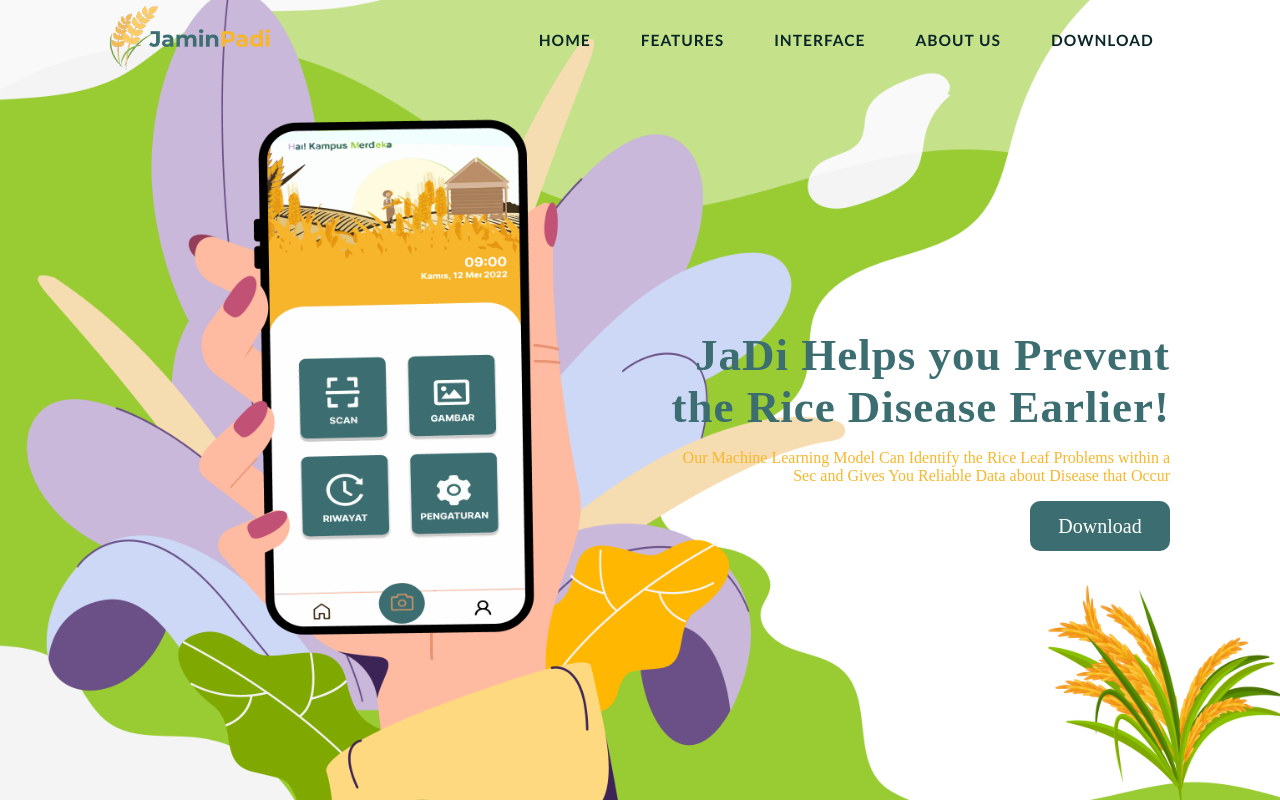
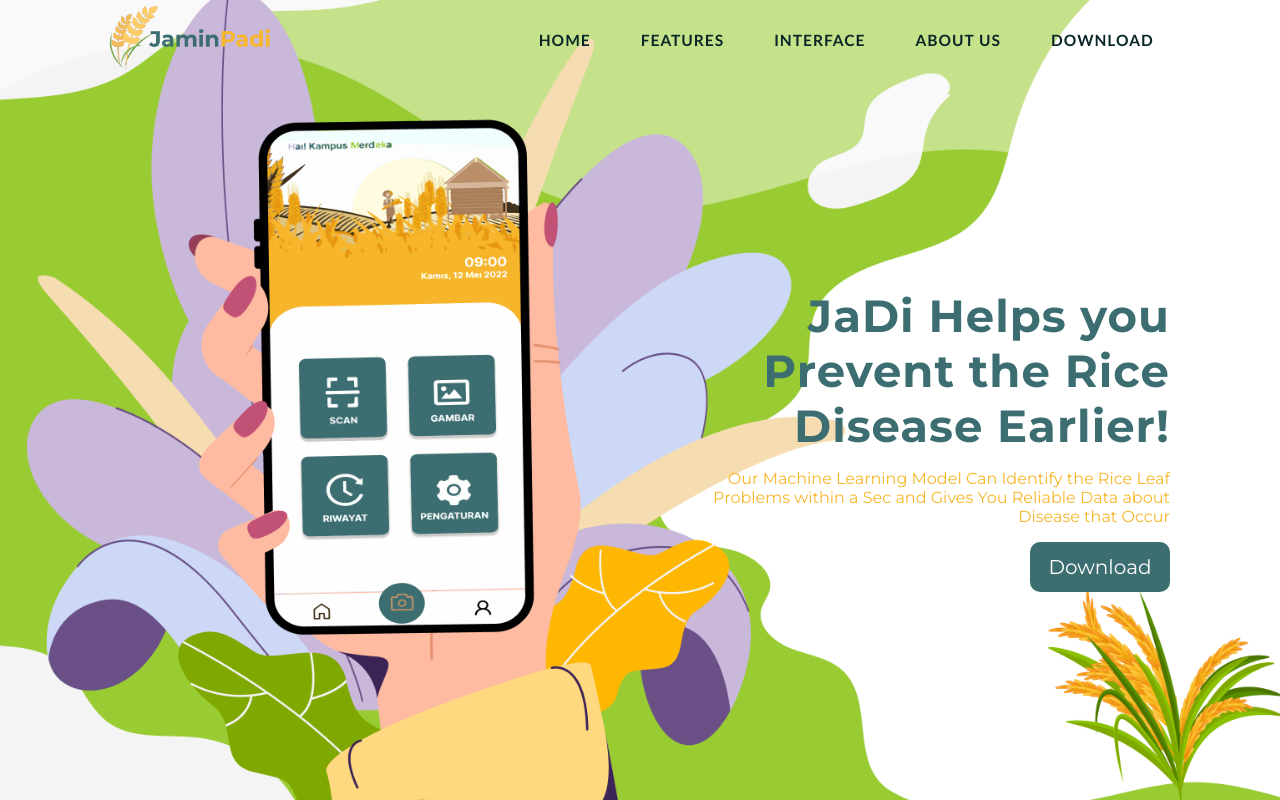
Before and after one commit to aabdulsalams/jadi-landing-page, a React (Create React App) app: page / in a window 1280 px wide. Shown: the top 800 px of the page. Built offline with nearby package versions, Linux system fonts and the light colour scheme.

Commit message:
dockerize the application

```diff
--- a/src/index.css
+++ b/src/index.css
@@ -1,3 +1,5 @@
+@import url('https://fonts.googleapis.com/css2?family=Anton&family=Montserrat:ital,wght@0,100;0,200;0,300;0,400;0,500;0,600;0,700;0,800;0,900;1,100;1,200;1,300;1,400;1,500;1,600;1,700;1,800;1,900&display=swap');
+
 body{
   margin:0px;
   padding: 0px;
```
Also changed, not shown: 2 other files (tests, documents, lock files or other folders).
